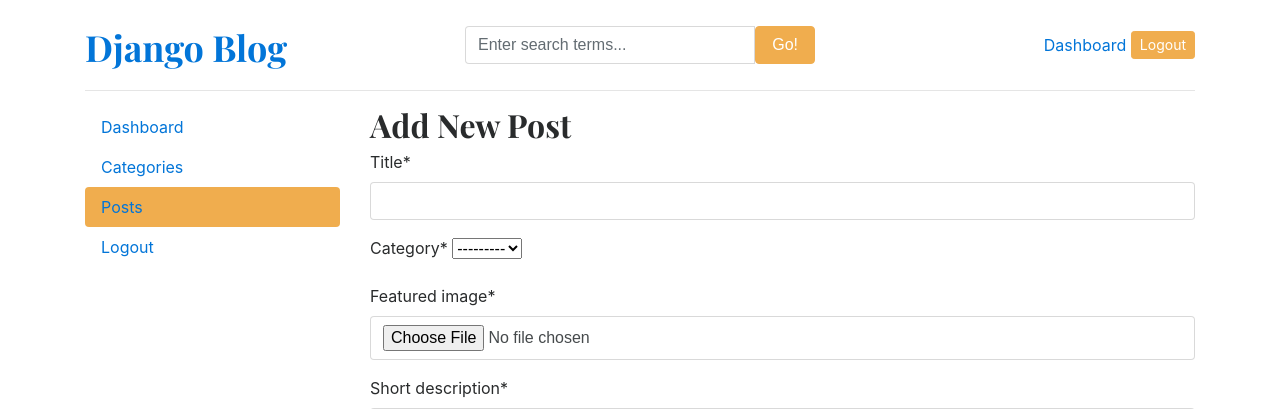
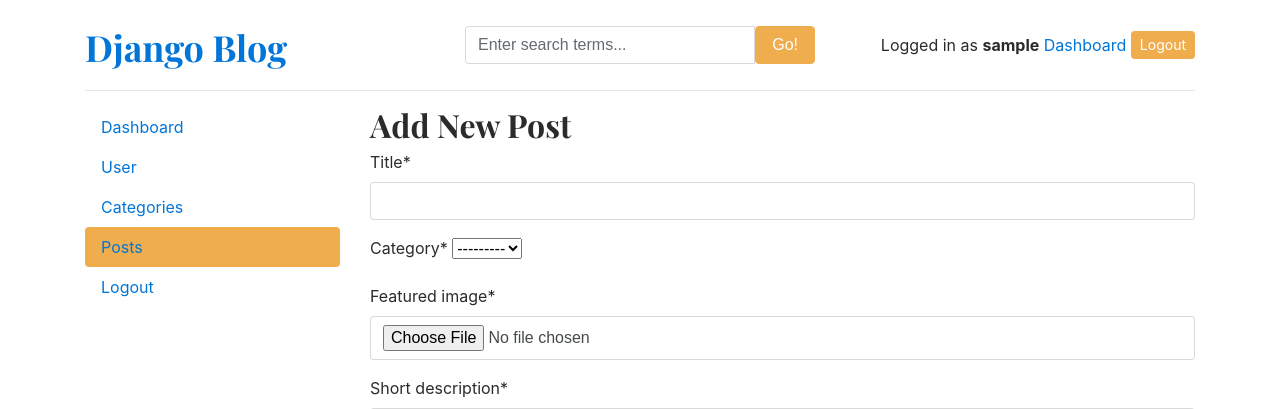
Before and after one commit to LadNimesh48/django-blog, a Django app: page /dashboard/posts/add/ in a window 1280 px wide. Shown: the top 409 px of the page. Run offline with Django 5.2, Linux system fonts and the light colour scheme; the visitor is signed in with stand-in values (Sample User, id 1); data that the repository does not hold is empty; some libraries are stand-ins or nearby versions.

Commit message:
manage user funcnality for manager

```diff
--- a/dashboards/forms.py
+++ b/dashboards/forms.py
@@ -1,5 +1,7 @@
 from django import forms
 from blogs.models import Blog, Category
+from django.contrib.auth.models import User
+from django.contrib.auth.forms import UserCreationForm
 
 class CategoryForm(forms.ModelForm):
     class Meta:
@@ -10,3 +12,14 @@ class BlogPostForm(forms.ModelForm):
     class Meta:
         model = Blog
         fields = ('title', 'category', 'featured_image', 'short_description', 'blog_body', 'status', 'is_featured')
+
+class UserForm(UserCreationForm):
+    class Meta:
+        model = User
+        fields = ('username', 'email', 'first_name', 'last_name', 'is_active', 'is_staff', 'is_superuser', 'groups', 'user_permissions')
+
+
+class EditUserForm(forms.ModelForm):
+    class Meta:
+        model = User
+        fields = ('username', 'email', 'first_name', 'last_name', 'is_active', 'is_staff', 'is_superuser', 'groups', 'user_permissions')
--- a/dashboards/urls.py
+++ b/dashboards/urls.py
@@ -16,4 +16,10 @@ urlpatterns = [
     path('posts/edit/<int:pk>/', views.edit_post, name='edit_post'),
     path('posts/delete/<int:pk>/', views.delete_post, name='delete_post'),
 
+    # User URLS
+    path('users/', views.users, name='users'),
+    path('users/add/', views.add_user, name='add_user'),
+    path('users/edit/<int:pk>/', views.edit_user, name='edit_user'),
+    path('users/delete/<int:pk>/', views.delete_user, name='delete_user'),
+
 ]
--- a/dashboards/views.py
+++ b/dashboards/views.py
@@ -3,11 +3,13 @@ from django.utils.text import slugify
 from django.shortcuts import get_object_or_404, redirect, render
 
 from blogs.models import Blog, Category
+from django.contrib.auth.models import User
 
 from django.contrib.auth.decorators import login_required
 from django.contrib import messages
 
-from .forms import BlogPostForm, CategoryForm
+from .forms import BlogPostForm, CategoryForm, UserForm, EditUserForm
+
 import logging
 
 logger = logging.getLogger(__name__)
@@ -141,3 +143,58 @@ def delete_post(request, pk):
 
     post.delete()
     return redirect('posts')
+
+def users(request):
+
+    users = User.objects.all()
+
+    context = {
+        'users' : users
+    }
+
+    return render(request, 'dashboards/users.html', context)
+
+def add_user(request):
+
+    if request.method == 'POST':
+
+        add_user_form = UserForm(request.POST)
+        if add_user_form.is_valid():
+            add_user_form.save()
+            return redirect('users')
+
+    else:
+        add_user_form = UserForm()
+
+    context = {
+        'add_user_form' : add_user_form
+    }
+
+    return render(request, 'dashboards/add_user.html', context)
+
+def edit_user(request, pk):
+
+    getUser = get_object_or_404(User, pk=pk)
+
+    if request.method == 'POST':
+
+        edit_user_form = EditUserForm(request.POST, instance=getUser)
+        if edit_user_form.is_valid():
+            edit_user_form.save()
+            return redirect('users')
+    else:
+        edit_user_form = EditUserForm(instance=getUser)
+
+    context = {
+        'edit_user_form' : edit_user_form,
+        'getUser' : getUser
+    }
+
+    return render(request, 'dashboards/edit_user.html', context)
+
+
+def delete_user(request, pk):
+    getUser = get_object_or_404(User, pk=pk)
+
+    getUser.delete()
+    return redirect('users')
--- a/templates/base.html
+++ b/templates/base.html
@@ -32,6 +32,7 @@
 
 
           <div class="col-4 d-flex justify-content-end align-items-center">
+            <span> Logged in as <b>{{ user }}</b></span> &nbsp;
             {% if not user.is_authenticated %}
             <a class="btn btn-sm btn-warning" href="{% url 'login' %}">Login</a> &nbsp;
             <a class="btn btn-sm btn-outline-secondary" href="{% url 'register' %}">Register</a>
--- a/templates/dashboards/dashboard.html
+++ b/templates/dashboards/dashboard.html
@@ -12,7 +12,6 @@
 
     <!-- Right Side Content -->
     <div class="col-md-9">
-        <span> Logged in as <b>{{ user }}</b></span>
         <div class="row">
             <div class="col">
                 <div class="card border-default mb-3">
--- a/templates/dashboards/dashboard_sidebar.html
+++ b/templates/dashboards/dashboard_sidebar.html
@@ -1,9 +1,12 @@
 <div class="col-md-3">
     <div class="nav flex-column nav-pills bg-light" aria-orientation="vertical">
         <a href="{% url 'dashboard' %}" class="nav-link text-dark {% if '/dashboard/' == request.path %}bg-warning{% endif %}">Dashboard</a>
+        {% if perms.auth.view_user %}
+            <a href="{% url 'users' %}" class="nav-link text-dark {% if '/users/' in request.path %}bg-warning{% endif %}">User</a>
+        {% endif %}
         <a href="{% url 'categories' %}" class="nav-link text-dark {% if '/dashboard/categories' in request.path %}bg-warning{% endif %}">Categories</a>
         <a href="{% url 'posts' %}" class="nav-link text-dark {% if '/dashboard/posts' in request.path %}bg-warning{% endif %}">Posts</a>
-        <a href="" class="nav-link text-dark">Logout</a>
+        <a href="{% url 'logout' %}" class="nav-link text-dark">Logout</a>
 
     </div>
 
```
Also changed, not shown: templates/dashboards/add_user.html (added, +41 -0 lines), templates/dashboards/edit_user.html (added, +41 -0 lines), templates/dashboards/users.html (added, +66 -0 lines).
